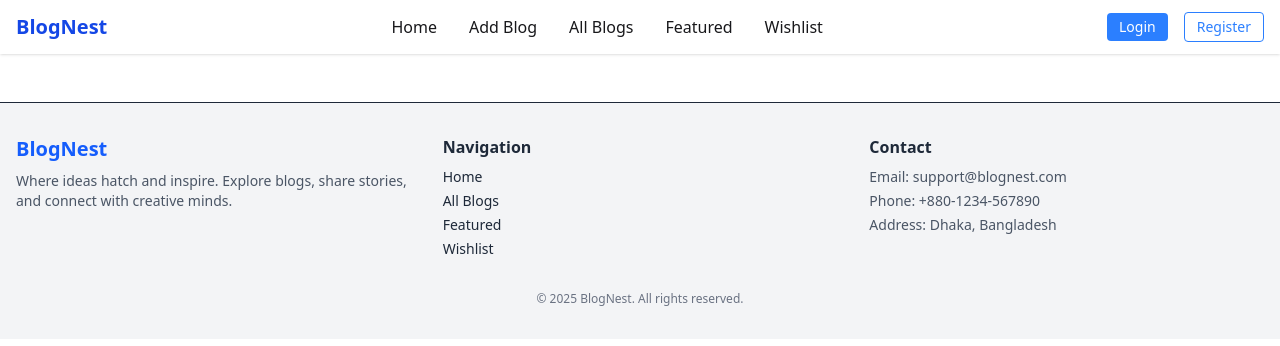
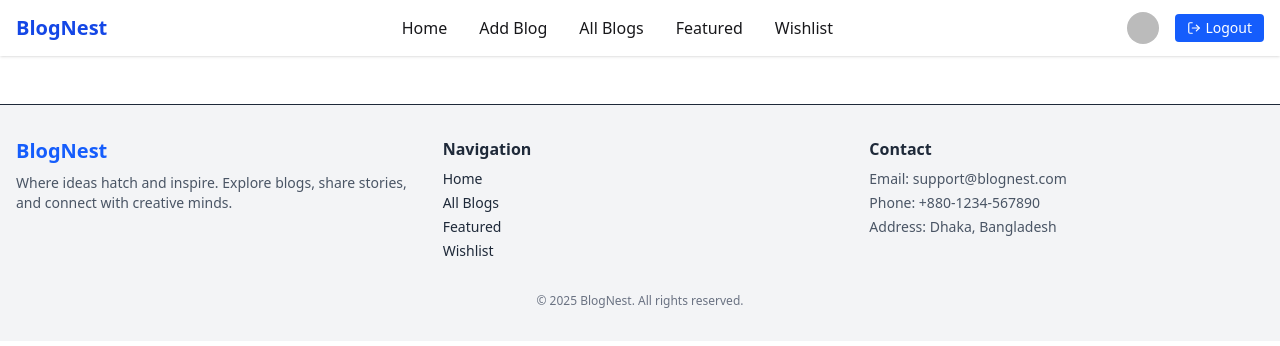
Before and after one commit to SR-iMrAN/BlogNest, a React (Vite) app: page /update/1 in a window 1280 px wide. Shown: the top 346 px of the page. Built offline with nearby package versions, Linux system fonts and the light colour scheme; no server answers; sample sign-in values are in the browser's storage.

Commit message:
Update navabr

```diff
--- a/src/components/navbar.jsx
+++ b/src/components/navbar.jsx
@@ -1,17 +1,14 @@
 import { NavLink, Link } from 'react-router-dom';
-import { useState } from 'react';
-import { FiMenu, FiX } from 'react-icons/fi';
-// import { useContext } from 'react';
-// import { AuthContext } from '../../context/AuthProvider';
+import { useState, useContext } from 'react';
+import { FiMenu, FiX, FiLogIn, FiUserPlus, FiLogOut } from 'react-icons/fi';
+import { AuthContext } from '../provider/AuthProvider';
 
 const Navbar = () => {
   const [menuOpen, setMenuOpen] = useState(false);
-
-  // const { user, logOut } = useContext(AuthContext);
-  const user = null;
+  const { user, logOut } = useContext(AuthContext);
 
   const handleLogout = () => {
-    // logOut().then(() => {}).catch(() => {});
+    logOut().then(() => {}).catch(() => {});
   };
 
   const navLinks = (
@@ -64,7 +61,7 @@ const Navbar = () => {
       <div className="max-w-7xl mx-auto px-4 py-3 flex justify-between items-center">
         <Link to="/" className="text-xl font-bold text-blue-700">BlogNest</Link>
 
-        <div className="hidden md:flex items-center justify-center gap-8">
+        <div className="hidden md:flex items-center gap-8">
           {navLinks}
         </div>
 
@@ -72,14 +69,15 @@ const Navbar = () => {
           {user ? (
             <>
               <img
-                src="https://i.ibb.co/8d8hKt3/default-avatar.png"
+                src={user.photoURL || 'https://i.ibb.co/8d8hKt3/default-avatar.png'}
                 alt="Profile"
                 className="w-8 h-8 rounded-full"
               />
               <button
                 onClick={handleLogout}
-                className="text-sm bg-blue-600 text-white px-3 py-1 rounded hover:bg-blue-700"
+                className="flex items-center text-sm bg-blue-600 text-white px-3 py-1 rounded hover:bg-blue-700 gap-1"
               >
+                <FiLogOut />
                 Logout
               </button>
             </>
@@ -87,14 +85,16 @@ const Navbar = () => {
             <>
               <Link
                 to="/auth/login"
-                className="text-sm bg-blue-500 text-white px-3 py-1 rounded hover:bg-blue-600"
+                className="flex items-center text-sm bg-blue-500 text-white px-3 py-1 rounded hover:bg-blue-600 gap-1"
               >
+                <FiLogIn />
                 Login
               </Link>
               <Link
                 to="/auth/register"
-                className="text-sm border border-blue-500 text-blue-500 px-3 py-1 rounded hover:bg-blue-50"
+                className="flex items-center text-sm border border-blue-500 text-blue-500 px-3 py-1 rounded hover:bg-blue-50 gap-1"
               >
+                <FiUserPlus />
                 Register
               </Link>
             </>
@@ -109,39 +109,41 @@ const Navbar = () => {
       </div>
 
       {menuOpen && (
-        <div className="md:hidden px-4 pb-4 flex flex-col gap-3">
-          {navLinks}
+        <div className="md:hidden px-4 pb-4 flex flex-col gap-3 bg-white shadow">
+          <div className="flex flex-col gap-2">{navLinks}</div>
+
           {user ? (
-            <>
-              <div className="flex items-center gap-2">
+            <div className="flex items-center gap-2 mt-3">
               <img
-                  src="https://i.ibb.co/8d8hKt3/default-avatar.png"
+                src={user.photoURL || 'https://i.ibb.co/8d8hKt3/default-avatar.png'}
                 alt="Profile"
                 className="w-8 h-8 rounded-full"
               />
               <button
                 onClick={handleLogout}
-                  className="text-sm bg-blue-600 text-white px-3 py-1 rounded hover:bg-blue-700"
+                className="flex items-center text-sm bg-blue-600 text-white px-3 py-1 rounded hover:bg-blue-700 gap-1"
               >
+                <FiLogOut />
                 Logout
               </button>
             </div>
-            </>
           ) : (
-            <>
+            <div className="flex gap-2 mt-3">
               <Link
                 to="/auth/login"
-                className="text-sm bg-blue-500 text-white px-3 py-1 rounded hover:bg-blue-600"
+                className="flex items-center text-sm bg-blue-500 text-white px-3 py-1 rounded hover:bg-blue-600 gap-1"
               >
+                <FiLogIn />
                 Login
               </Link>
               <Link
                 to="/auth/register"
-                className="text-sm border border-blue-500 text-blue-500 px-3 py-1 rounded hover:bg-blue-50"
+                className="flex items-center text-sm border border-blue-500 text-blue-500 px-3 py-1 rounded hover:bg-blue-50 gap-1"
               >
+                <FiUserPlus />
                 Register
               </Link>
-            </>
+            </div>
           )}
         </div>
       )}
```
Lines whose indentation alone changed are shown as unchanged.
